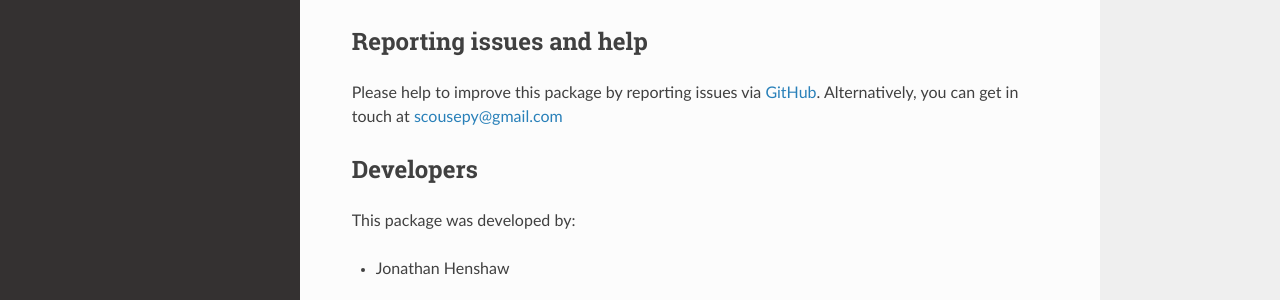
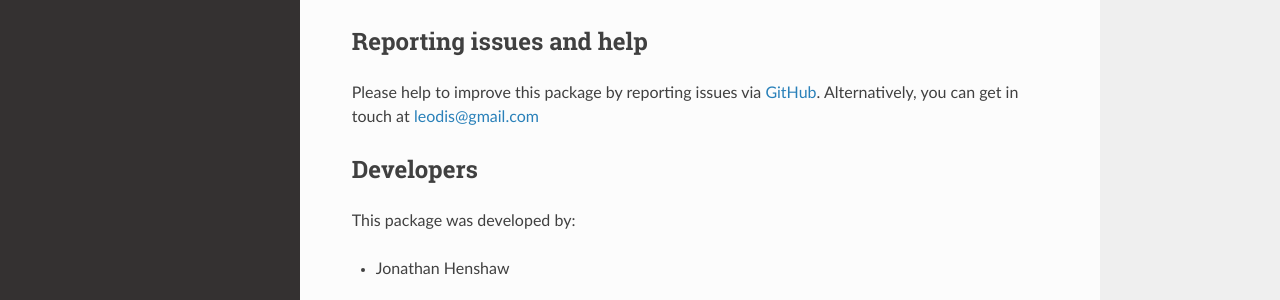
Before and after one commit to jdhenshaw/acorns, a Sphinx documentation site: the page built from docs/source/index.rst, in a window 1280 px wide. Shown: the part 191-491 px from the top of the page. Built offline with Sphinx 7.4.7 and the Read the Docs theme 2.0.0, drawn with Linux system fonts in a browser that asks for light colours.

Commit message:
Initial layout for package

```diff
--- a/docs/source/index.rst
+++ b/docs/source/index.rst
@@ -13,7 +13,7 @@ Reporting issues and help
 
 Please help to improve this package by reporting issues via `GitHub
 <https://github.com/jdhenshaw/leodis/issues>`_. Alternatively, you can get in
-touch at scousepy@gmail.com
+touch at leodis@gmail.com
 
 Developers
 ----------
--- a/setup.cfg
+++ b/setup.cfg
@@ -47,7 +47,7 @@ edit_on_github = True
 github_project = leodis/leodis
 install_requires = astropy
 # version should be PEP440 compatible (http://www.python.org/dev/peps/pep-0440)
-version = 0.0.1.dev
+version = 0.0.2.dev
 
 [entry_points]
 astropy-package-template-example = packagename.example_mod:main
```
